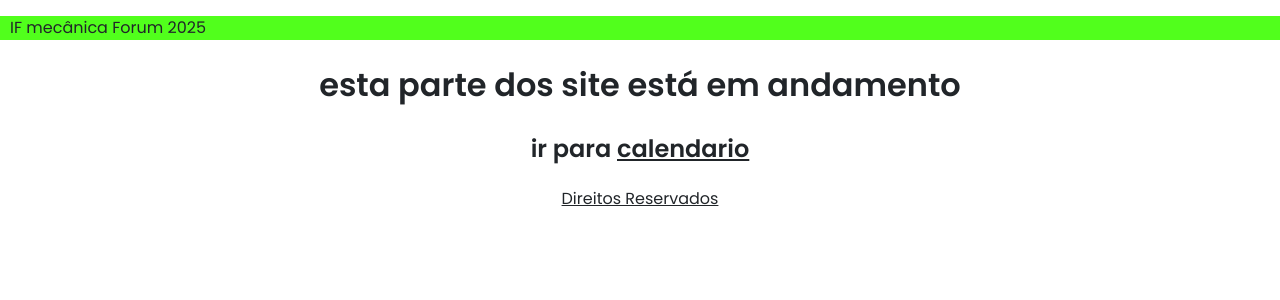
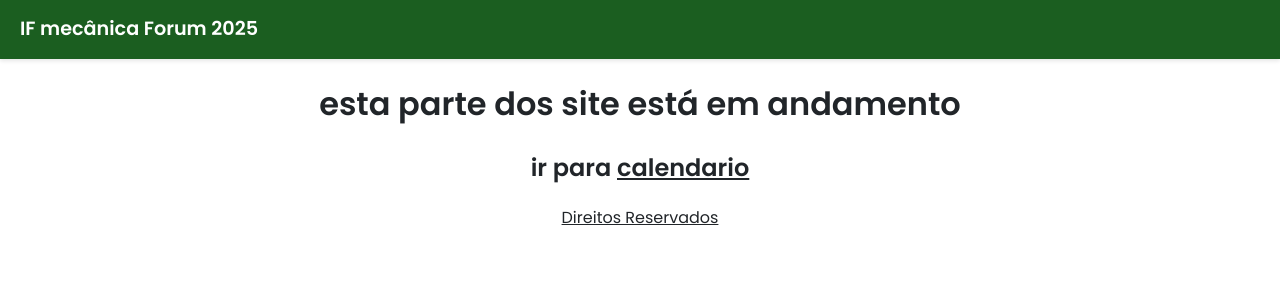
Before and after one commit to caiobadosmanos/IFmec25, a Flask app: page / in a window 1280 px wide. Shown: the top 300 px of the page. Run offline with Flask 3, Linux system fonts and the light colour scheme; some libraries are stand-ins or nearby versions.

Commit message:
commit automático

```diff
--- a/static/styles.css
+++ b/static/styles.css
@@ -9,15 +9,28 @@ body {
     font-family: 'Poppins', sans-serif;
     text-align: center;
 }
-a{
+a {
     color: #212529;
 }
-header{
+
+/* Header estilo barra superior */
+.header {
+    background-color: #1b5e20; /* verde escuro do IF */
+    color: #fff;
+    padding: 15px 20px;
     text-align: left;
-    padding-left: 10px;
-    background-color: rgb(81, 255, 28);
-    color: #212529;
+    font-size: 1.5rem;
+    font-weight: bold;
+    box-shadow: 0 2px 4px rgba(0,0,0,0.1);
+    position: sticky;
+    top: 0;
+    z-index: 1000;
 }
-.title{
 
+/* Título no header */
+.title {
+    margin: 0;
+    text-decoration: none;
+    color: #fff;
+    font-size: 1.2rem;
 }
--- a/templates/layout.html
+++ b/templates/layout.html
@@ -7,6 +7,9 @@
     <link href="/static/styles.css" rel="stylesheet">
     <link href="https://fonts.googleapis.com/css2?family=Poppins:wght@400;600&display=swap" rel="stylesheet">
     <link rel="icon" type="image/png" href="logo.png">
+    <link href='https://cdn.jsdelivr.net/npm/fullcalendar@6.1.8/main.min.css' rel='stylesheet' />
+<script src='https://cdn.jsdelivr.net/npm/fullcalendar@6.1.8/main.min.js'></script>
+
 
     <script async src="https://pagead2.googlesyndication.com/pagead/js/adsbygoogle.js?client=ca-pub-4034356860282234" crossorigin="anonymous"></script>
 </head>
```
Also changed, not shown: templates/calendario.html (added, +27 -0 lines), if.db.
